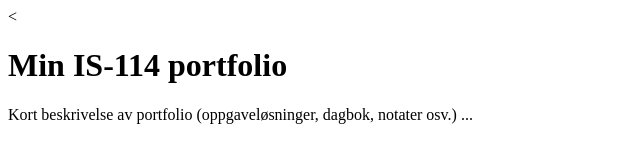
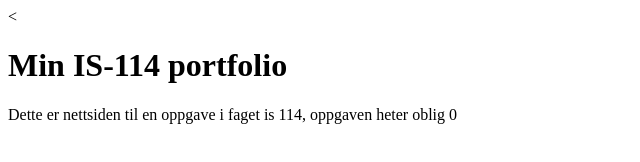
Before and after one commit to VictorImanuel2/oblig-0, a plain HTML site: page docs/index.html in a window 1280 px wide. Shown: the full height of the page, 0-640 px from the left. Drawn offline with Linux system fonts and the light colour scheme.

Commit message:
index.html ednringer

```diff
--- a/docs/index.html
+++ b/docs/index.html
@@ -3,10 +3,10 @@
 <head>
 <meta charset="utf-8">
 <meta name="viewport" content="width=device-width, initial-scale=1">
-<title>(navn [mellomnavn]* etternavn)</title>
+<title>Victor Imanuel Ziadpour</title>
 <</head>
 <body>
 <h1>Min IS-114 portfolio</h1>
-<p>Kort beskrivelse av portfolio (oppgaveløsninger, dagbok, notater osv.) ...
+<p>Dette er nettsiden til en oppgave i faget is 114, oppgaven heter oblig 0
 </body>
 </html>
```
